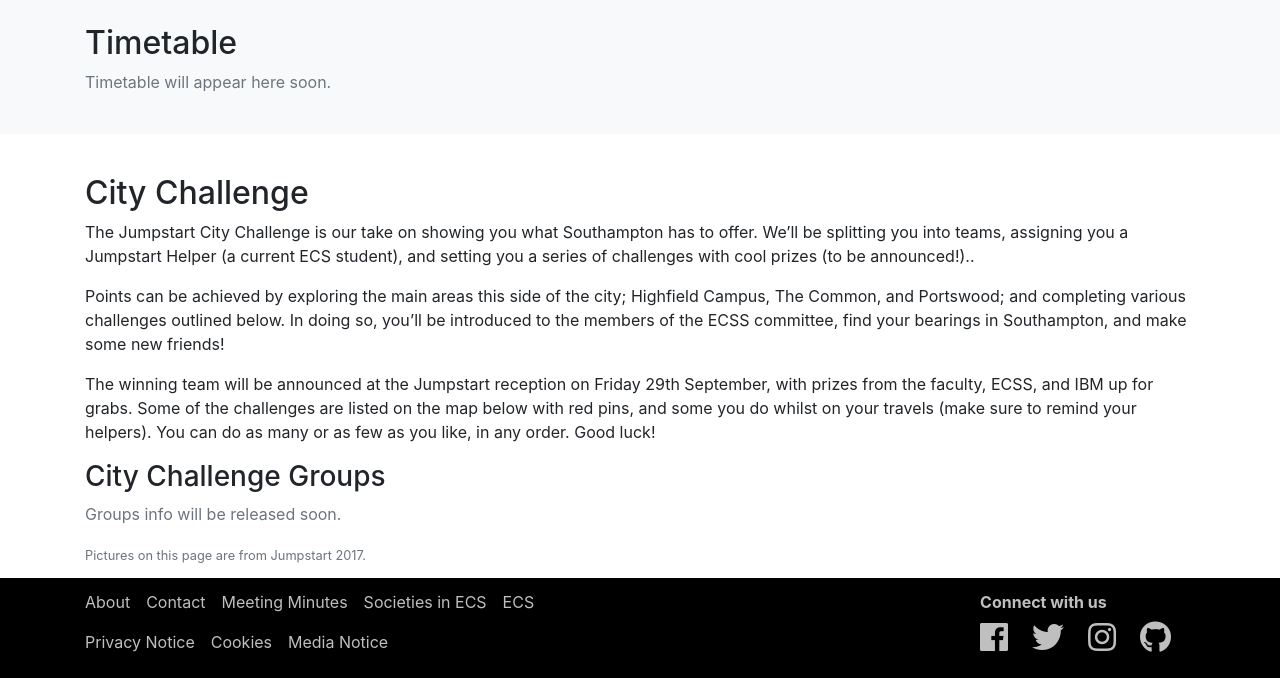
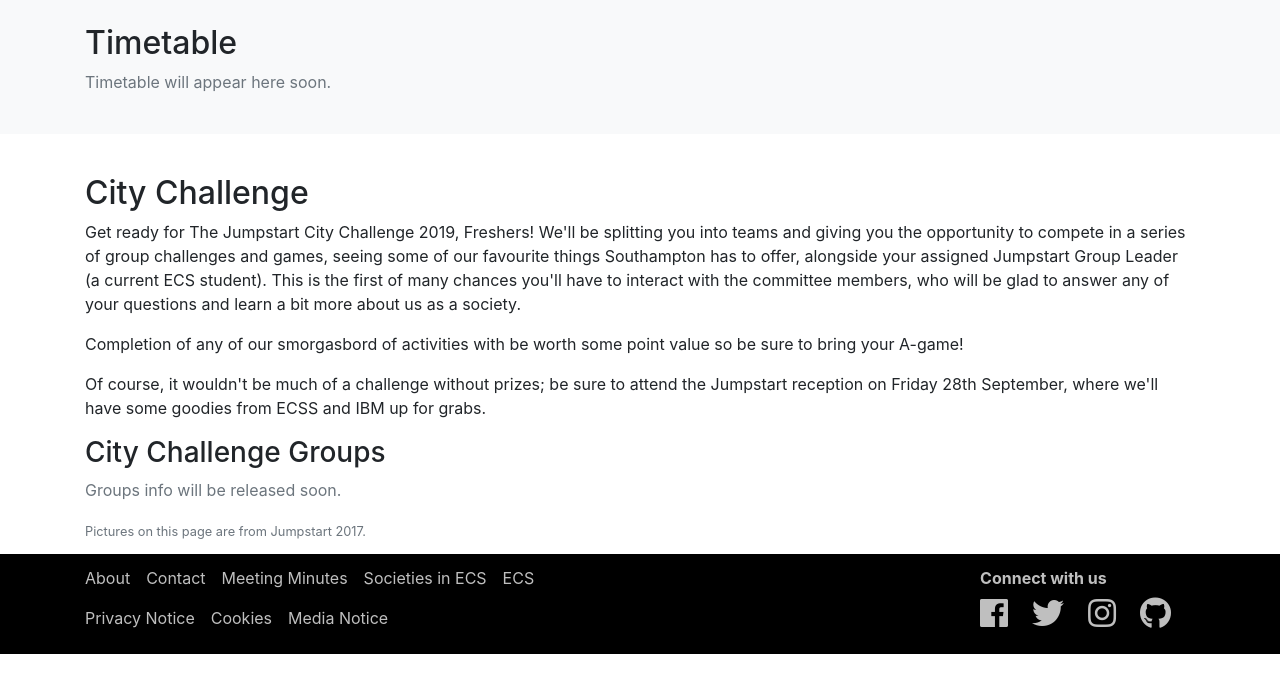
Before and after one commit to ecss-soton/ecssweb, a Django app: template website/templates/website/events/jumpstart-2018.html in a window 1280 px wide. Shown: the part 898-1576 px from the top of the page. After the commit the page ends 1552 px from the top, so only its background shows below. Run offline with Django 3.2, Linux system fonts and the light colour scheme; the template is opened without the code that fills it, so the values that code supplies are empty; parts of the project's set-up code (start-up, migrations or seed data) failed here and were passed over; some libraries are stand-ins or nearby versions.

Commit message:
Update city challenge details

```diff
--- a/website/templates/website/events/jumpstart-2018.html
+++ b/website/templates/website/events/jumpstart-2018.html
@@ -63,9 +63,9 @@
   <section id="city-challenge" class="pt-4">
     <div class="container">
       <h2>City Challenge</h2>
-      <p>The Jumpstart City Challenge is our take on showing you what Southampton has to offer. We’ll be splitting you into teams, assigning you a Jumpstart Helper (a current ECS student), and setting you a series of challenges with cool prizes (to be announced!)..</p>
-      <p>Points can be achieved by exploring the main areas this side of the city; Highfield Campus, The Common, and Portswood; and completing various challenges outlined below. In doing so, you’ll be introduced to the members of the ECSS committee, find your bearings in Southampton, and make some new friends!</p>
-      <p>The winning team will be announced at the Jumpstart reception on Friday 29th September, with prizes from the faculty, ECSS, and IBM up for grabs. Some of the challenges are listed on the map below with red pins, and some you do whilst on your travels (make sure to remind your helpers). You can do as many or as few as you like, in any order. Good luck!</p>
+      <p>Get ready for The Jumpstart City Challenge 2019, Freshers! We'll be splitting you into teams and giving you the opportunity to compete in a series of group challenges and games, seeing some of our favourite things Southampton has to offer, alongside your assigned Jumpstart Group Leader (a current ECS student). This is the first of many chances you'll have to interact with the committee members, who will be glad to answer any of your questions and learn a bit more about us as a society.</p>
+      <p>Completion of any of our smorgasbord of activities with be worth some point value so be sure to bring your A-game!</p>
+      <p>Of course, it wouldn't be much of a challenge without prizes; be sure to attend the Jumpstart reception on Friday 28th September, where we'll have some goodies from ECSS and IBM up for grabs.</p>
       <section id="city-challenge-groups">
         <h3>City Challenge Groups</h3>
         <p class="text-muted">Groups info will be released soon.</p>
```
